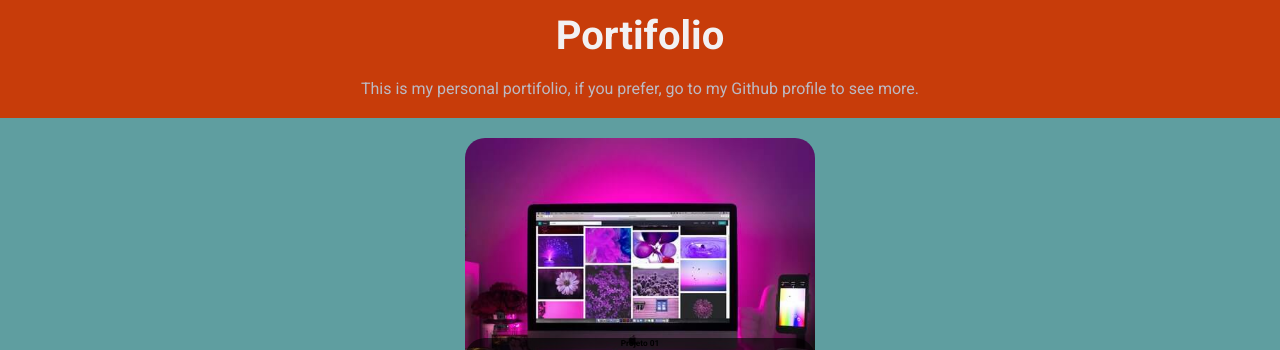
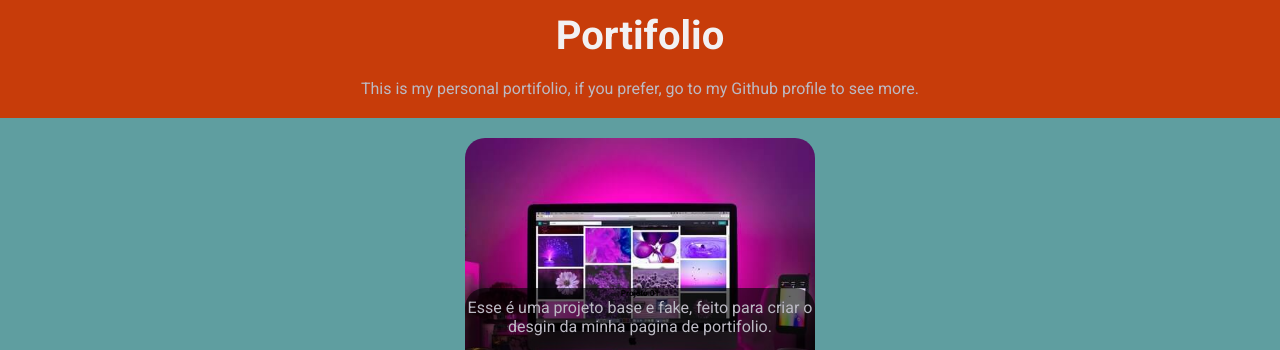
Before and after one commit to OscarYopan/oscar-yopan-portfolio, a plain HTML site: page index.html in a window 1280 px wide. Shown: the part 2488-2838 px from the top of the page. Drawn offline with nearby package versions, Linux system fonts and the light colour scheme.

Commit message:
Update oscar.css

```diff
--- a/assets/css/oscar.css
+++ b/assets/css/oscar.css
@@ -354,7 +354,7 @@ nav #logo i {
   border: none;
   border-radius: 2rem;
   position: absolute;
-  top: 66.66%;
+  top: 50%;
   left: 0;
   z-index: 10;
   background-color: rgba(0, 0, 0, 0.6);
```
